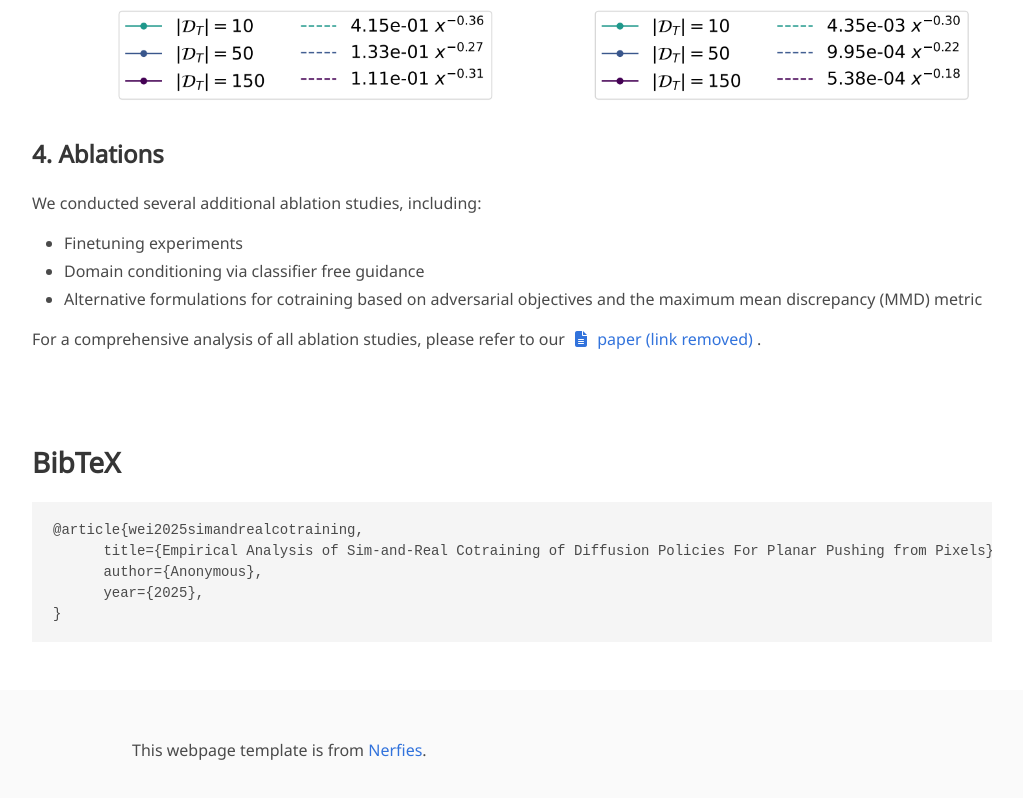
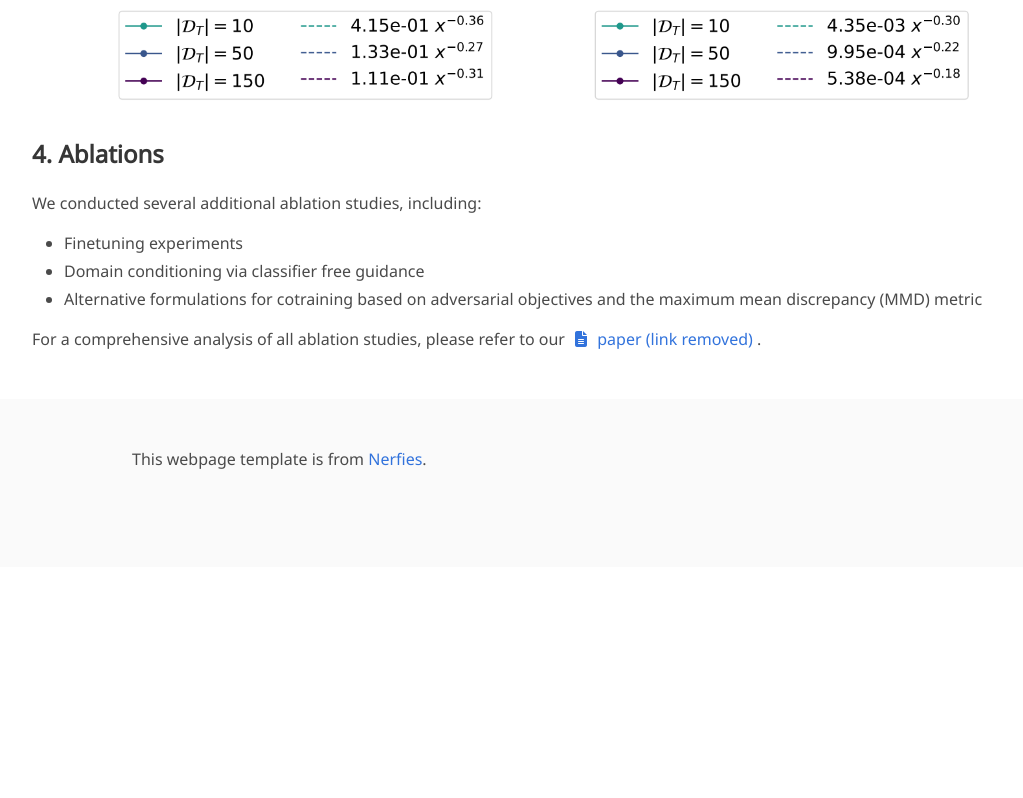
Before and after one commit to sim-and-real-cotraining-anonymous/sim-and-real-cotraining-anonymous.github.io, a plain HTML site: page index.html in a window 1280 px wide. Shown: the part 7710-8508 px from the top of the page, without its empty margins (128-1151 px from the left). After the commit the page ends 8277 px from the top, so only its background shows below. Drawn offline with nearby package versions, Linux system fonts and the light colour scheme; some icons are missing; a web font is replaced by a local one.

Commit message:
Remove bibtex

```diff
--- a/index.html
+++ b/index.html
@@ -488,18 +488,6 @@
 </section>
 
 
-<section class="section" id="BibTeX">
-  <div class="container is-max-desktop content">
-    <h2 class="title">BibTeX</h2>
-    <pre><code>@article{wei2025simandrealcotraining,
-      title={Empirical Analysis of Sim-and-Real Cotraining of Diffusion Policies For Planar Pushing from Pixels},
-      author={Anonymous},
-      year={2025},
-}</code></pre>
-  </div>
-</section>
-
-
 <footer class="footer">
   <div class="container">
     <div class="columns is-centered">
```
